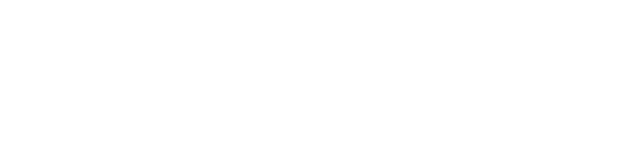
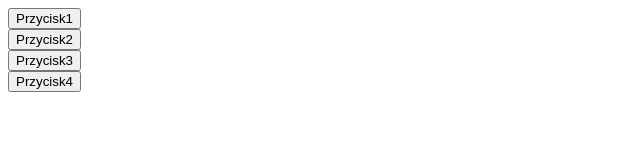
Before and after one commit to marobiel/coldwinter, a plain HTML site: page index.html in a window 1280 px wide. Shown: the whole page, without its empty margins (0-640 px from the left). Drawn offline with Linux system fonts and the light colour scheme.

Commit message:
Some interesting changes

```diff
--- a/index.html
+++ b/index.html
@@ -9,6 +9,9 @@
     <script src="assets/main.js"></script>
 </head>
 <body>
-
+    <div id="11"><button>Przycisk1</button></div>
+    <div id="12"><button>Przycisk2</button></div>
+    <div id="13"><button>Przycisk3</button></div>
+    <div id="14"><button>Przycisk4</button></div>
 </body>
 </html>
```
Also changed, not shown: my_about.html (added, +14 -0 lines), 1 other file.
